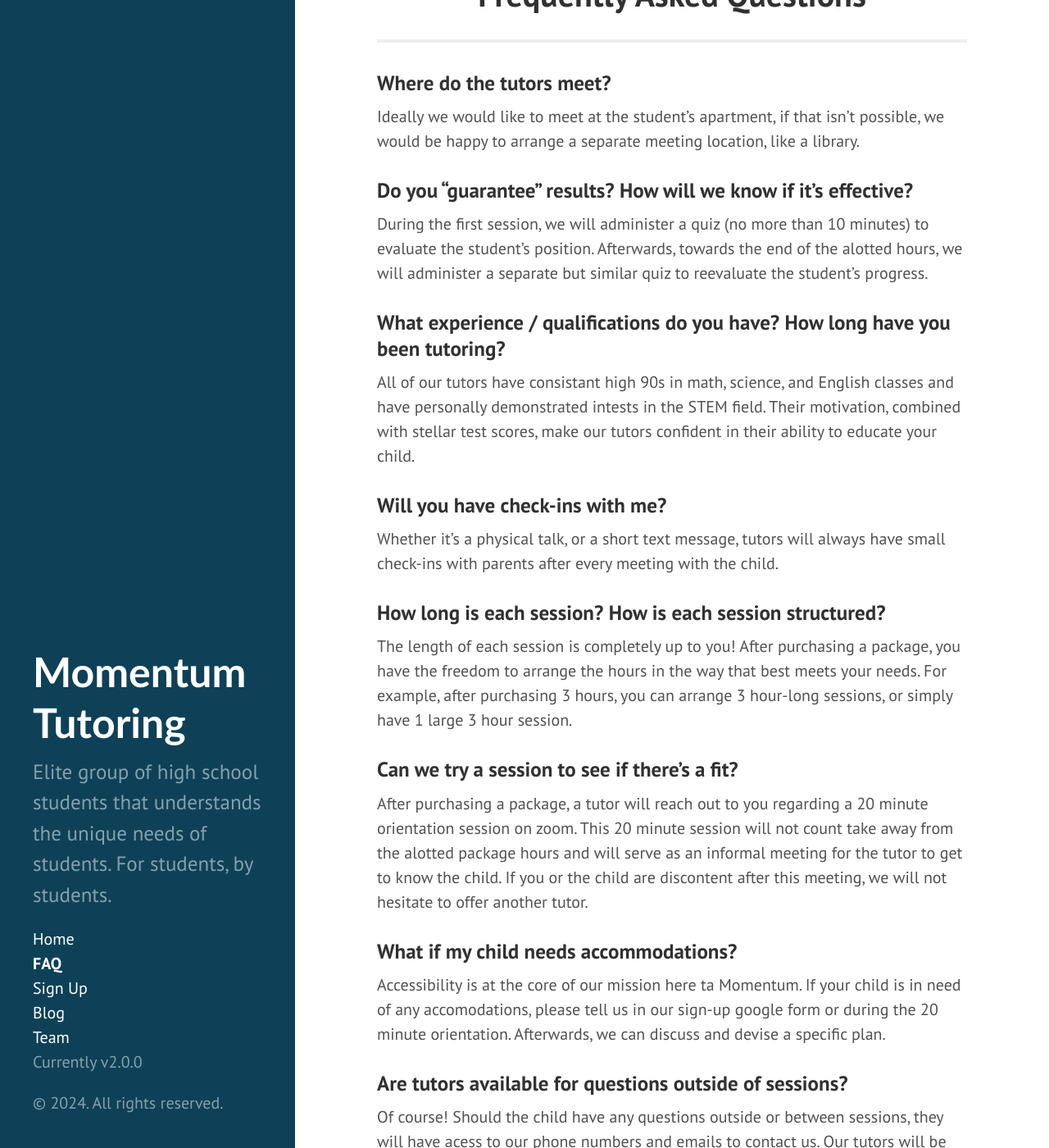
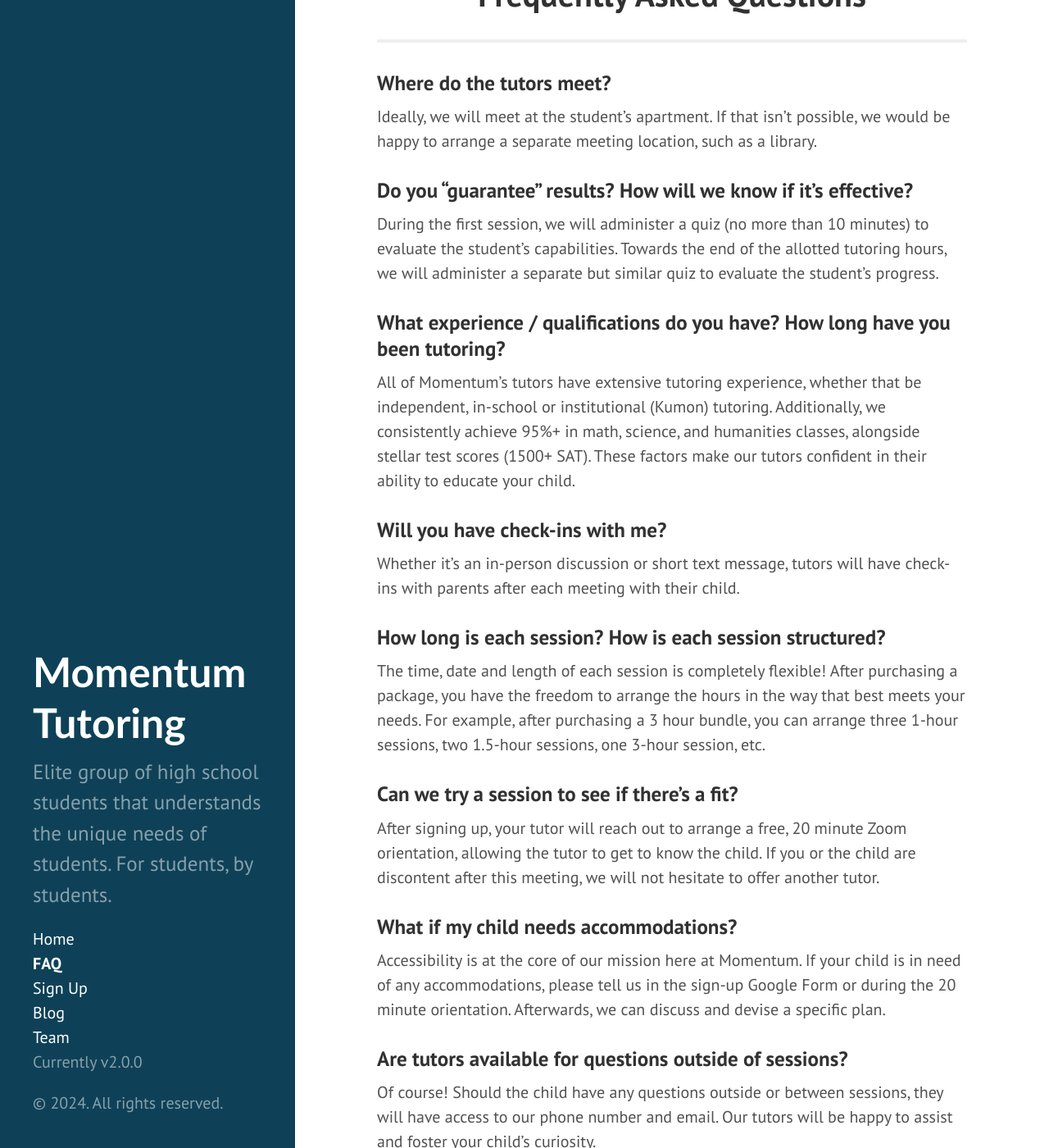
Before and after one commit to Momentum-Tutoring/Momentum-Tutoring.github.io, a Jekyll site: the page built from FAQ.md, in a window 1280 px wide and 1400 px high, scrolled down 709 px. Shown: the whole window at 82% size. Built offline with Jekyll 4.4.1, drawn with Linux system fonts in a browser that asks for light colours; Markdown is read by kramdown in place of the engine named in the settings; some of the changed text lies outside the part shown.

Commit message:
FAQ edits, bug fixes

```diff
--- a/FAQ.md
+++ b/FAQ.md
@@ -11,32 +11,32 @@ title: FAQ
 
 ### Where do the tutors meet?
 
-Ideally we would like to meet at the student's apartment, if that isn't possible, we would be happy to arrange a separate meeting location, like a library.
+Ideally, we will meet at the student’s apartment. If that isn’t possible, we would be happy to arrange a separate meeting location, such as a library.
 
 ### Do you “guarantee” results? How will we know if it’s effective?
 
-During the first session, we will administer a quiz (no more than 10 minutes) to evaluate the student's position. Afterwards, towards the end of the alotted hours, we will administer a separate but similar quiz to reevaluate the student's progress.
+During the first session, we will administer a quiz (no more than 10 minutes) to evaluate the student’s capabilities. Towards the end of the allotted tutoring hours, we will administer a separate but similar quiz to evaluate the student’s progress.
 
 ### What experience / qualifications do you have? How long have you been tutoring?
 
-All of our tutors have consistant high 90s in math, science, and English classes and have personally demonstrated intests in the STEM field. Their motivation, combined with stellar test scores, make our tutors confident in their ability to educate your child.
+All of Momentum’s tutors have extensive tutoring experience, whether that be independent, in-school or institutional (Kumon) tutoring. Additionally, we consistently achieve 95%+ in math, science, and humanities classes, alongside stellar test scores (1500+ SAT). These factors make our tutors confident in their ability to educate your child.
 
 ### Will you have check-ins with me?
 
-Whether it's a physical talk, or a short text message, tutors will always have small check-ins with parents after every meeting with the child.
+Whether it’s an in-person discussion or short text message, tutors will have check-ins with parents after each meeting with their child.
 
 ### How long is each session? How is each session structured?
 
-The length of each session is completely up to you! After purchasing a package, you have the freedom to arrange the hours in the way that best meets your needs. For example, after purchasing 3 hours, you can arrange 3 hour-long sessions, or simply have 1 large 3 hour session.
+The time, date and length of each session is completely flexible! After purchasing a package, you have the freedom to arrange the hours in the way that best meets your needs. For example, after purchasing a 3 hour bundle, you can arrange three 1-hour sessions, two 1.5-hour sessions, one 3-hour session, etc.
 
 ### Can we try a session to see if there’s a fit?
 
-After purchasing a package, a tutor will reach out to you regarding a 20 minute orientation session on zoom. This 20 minute session will not count take away from the alotted package hours and will serve as an informal meeting for the tutor to get to know the child. If you or the child are discontent after this meeting, we will not hesitate to offer another tutor.
+After signing up, your tutor will reach out to arrange a free, 20 minute Zoom orientation, allowing the tutor to get to know the child. If you or the child are discontent after this meeting, we will not hesitate to offer another tutor.
 
 ### What if my child needs accommodations?
 
-Accessibility is at the core of our mission here ta Momentum. If your child is in need of any accomodations, please tell us in our sign-up google form or during the 20 minute orientation. Afterwards, we can discuss and devise a specific plan.
+Accessibility is at the core of our mission here at Momentum. If your child is in need of any accommodations, please tell us in the sign-up Google Form or during the 20 minute orientation. Afterwards, we can discuss and devise a specific plan.
 
 ### Are tutors available for questions outside of sessions?
 
-Of course! Should the child have any questions outside or between sessions, they will have acess to our phone numbers and emails to contact us. Our tutors will be happy to assist and foster your child's curiosity.
+Of course! Should the child have any questions outside or between sessions, they will have access to our phone number and email. Our tutors will be happy to assist and foster your child’s curiosity.
```
Also changed, not shown: index.html (+4 -4 lines).
